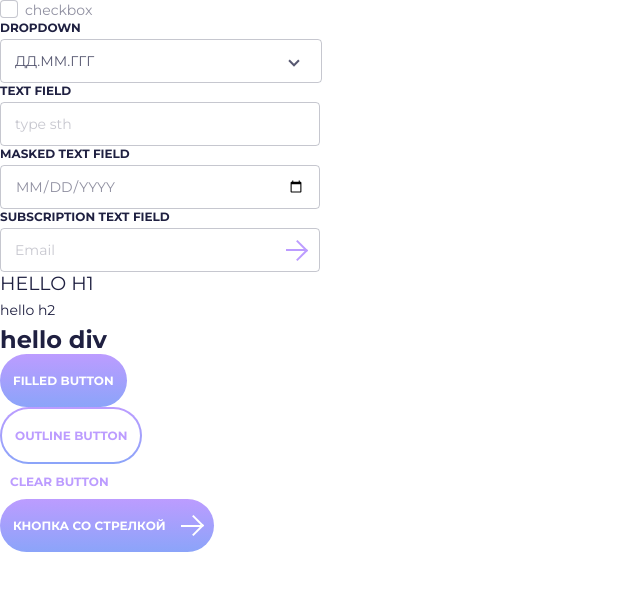
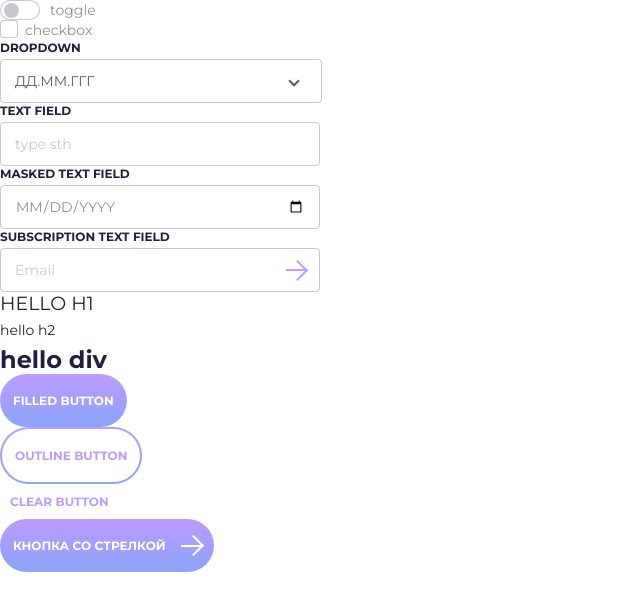
Before and after one commit to gloomy-onion/Looking, a React app: page / in a window 1280 px wide. Shown: the top 610 px of the page, without its empty margins (0-640 px from the left). Built offline with nearby package versions, Linux system fonts and the light colour scheme.

Commit message:
checkbox и toggle сделаны, честно горжусь ими обоими

```diff
--- a/src/App.tsx
+++ b/src/App.tsx
@@ -5,7 +5,8 @@ import {Button, Checkbox, PickDate, TextField, Typography} from './ui-kit';
 export const App = () => {
   return (
     <>
-      <Checkbox/>
+      <Checkbox checkboxType={'toggle'} label={'toggle'}/>
+      <Checkbox checkboxType={'checkbox'}/>
       <PickDate />
       <TextField />
       <TextField label={'masked text field'} textFieldType={'date'} />
--- a/src/ui-kit/Checkbox/Checkbox.module.scss
+++ b/src/ui-kit/Checkbox/Checkbox.module.scss
@@ -4,9 +4,11 @@
   display: flex;
   flex-direction: row;
   align-items: center;
+  position: relative;
 }
 
-input[type=checkbox] {
+
+.checkbox {
   border: none;
   outline: none;
   width: 20px;
@@ -20,7 +22,7 @@ input[type=checkbox] {
 }
 
 
-input[type=checkbox]:before {
+.checkbox:before {
   content: "";
   display: block;
   position: absolute;
@@ -33,12 +35,11 @@ input[type=checkbox]:before {
   background-color: white;
 }
 
-
-input[type=checkbox]:checked:before {
+.checkbox:checked:before {
   border: 1px solid $purple;
 }
 
-input[type=checkbox]:checked:after {
+.checkbox:checked:after {
   content: "";
   display: block;
   box-sizing: border-box;
@@ -53,3 +54,42 @@ input[type=checkbox]:checked:after {
   transform: rotate(45deg);
   color: $purple;
 }
+
+.toggle {
+  position: relative;
+  display: inline-block;
+  width: 40px;
+  height: 20px;
+  vertical-align: top;
+  background: #ffffff;
+  border: 1px solid $dark25;
+  border-radius: 30px;
+  outline: none;
+  cursor: pointer;
+  -webkit-appearance: none;
+  -moz-appearance: none;
+  appearance: none;
+  margin-right: 10px;
+}
+
+.toggle:after {
+  content: "";
+  display: inline-block;
+  position: absolute;
+  left: 3px;
+  top: 1.5px;
+  width: 15px;
+  height: 15px;
+  background: $dark25;
+  border-radius: 50%;
+  transform: translateX(0);
+}
+
+.toggle:checked:after {
+  transform: translateX(calc(100% + 3px));
+  background: linear-gradient(180deg, rgba(188, 156, 255, 1) 0%, rgba(139, 164, 249, 1) 100%) border-box;
+}
+
+.toggle:checked {
+  border-color: $purple;
+}
--- a/src/ui-kit/Checkbox/Checkbox.tsx
+++ b/src/ui-kit/Checkbox/Checkbox.tsx
@@ -8,17 +8,12 @@ interface CheckboxProps {
   label?: string;
 }
 
-export const Checkbox = ({ checkboxType, label = 'checkbox' }: CheckboxProps) => {
-  const [isChecked, setIsChecked] = useState(false);
-
+export const Checkbox = ({ checkboxType = 'checkbox', label = 'checkbox' }: CheckboxProps) => {
+  const [isClicked, setIsClicked] = useState(false);
+  const handleChange = () => setIsClicked((prev) => !prev);
   return (
     <div className={styles.checkboxWrapper}>
-      <input
-        className={isChecked ? styles.checked : ''}
-        type={'checkbox'}
-        checked={isChecked}
-        onChange={() => setIsChecked((prev) => !prev)}
-      />
+      <input className={styles[checkboxType]} type={'checkbox'} checked={isClicked} onChange={handleChange} />
       <div className={styles.checkboxLabel}>
         <Typography size={'s'} color={'dark50'}>
           {label}
```
